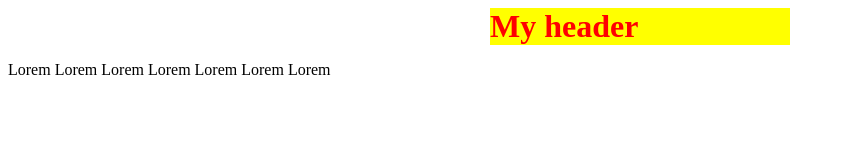
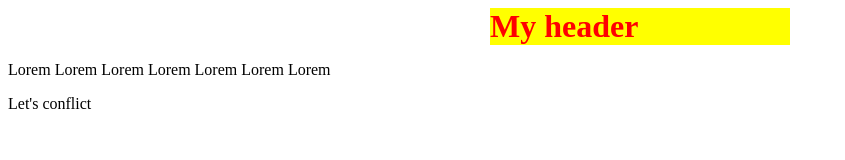
Before and after one commit to Lobasya/git-practise, a plain HTML site: page index.html in a window 1280 px wide. Shown: the whole page, without its empty margins (0-845 px from the left). Drawn offline with Linux system fonts and the light colour scheme.

Commit message:
Update index.html

```diff
--- a/index.html
+++ b/index.html
@@ -12,6 +12,7 @@
     <header>
         <h1 class="title">My header</h1>
         <p>Lorem Lorem  Lorem  Lorem  Lorem  Lorem  Lorem </p>
+        <span>Let's conflict</span>
     </header>
 </body>
 </html>
```
